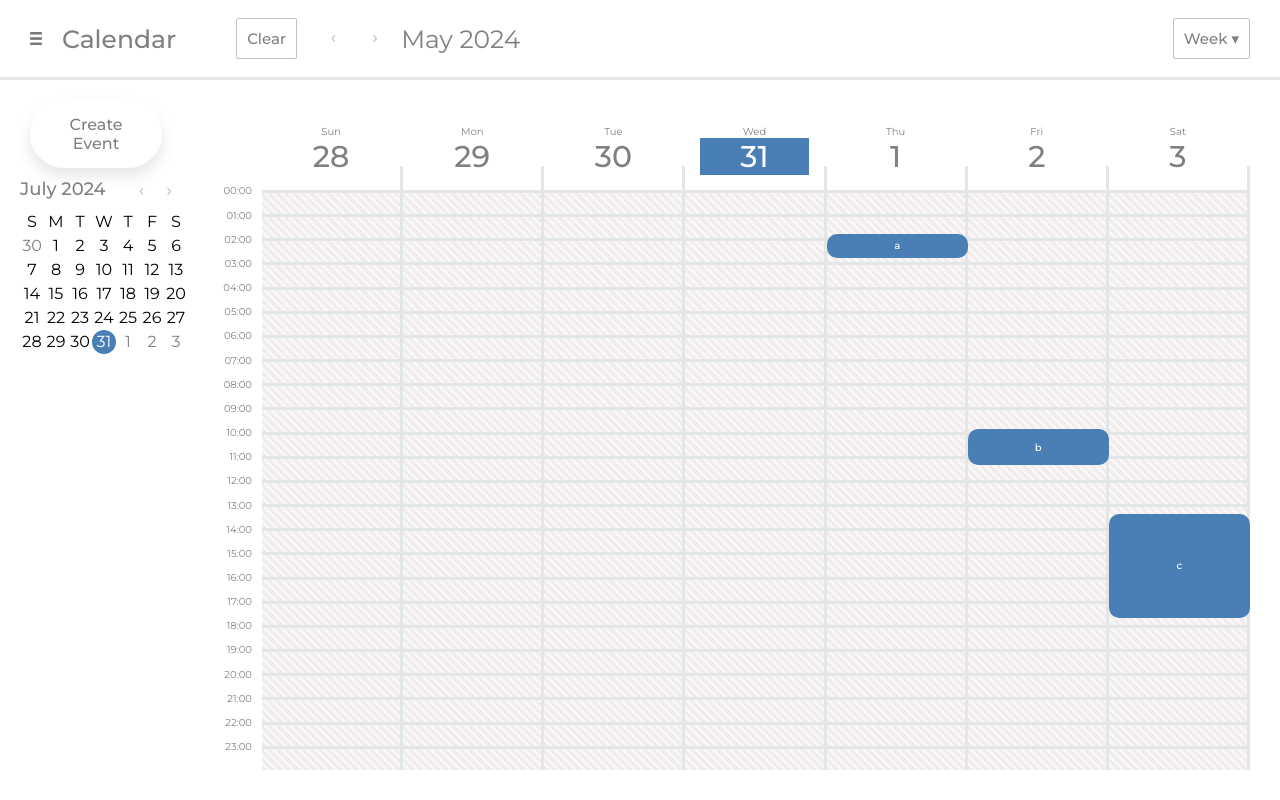
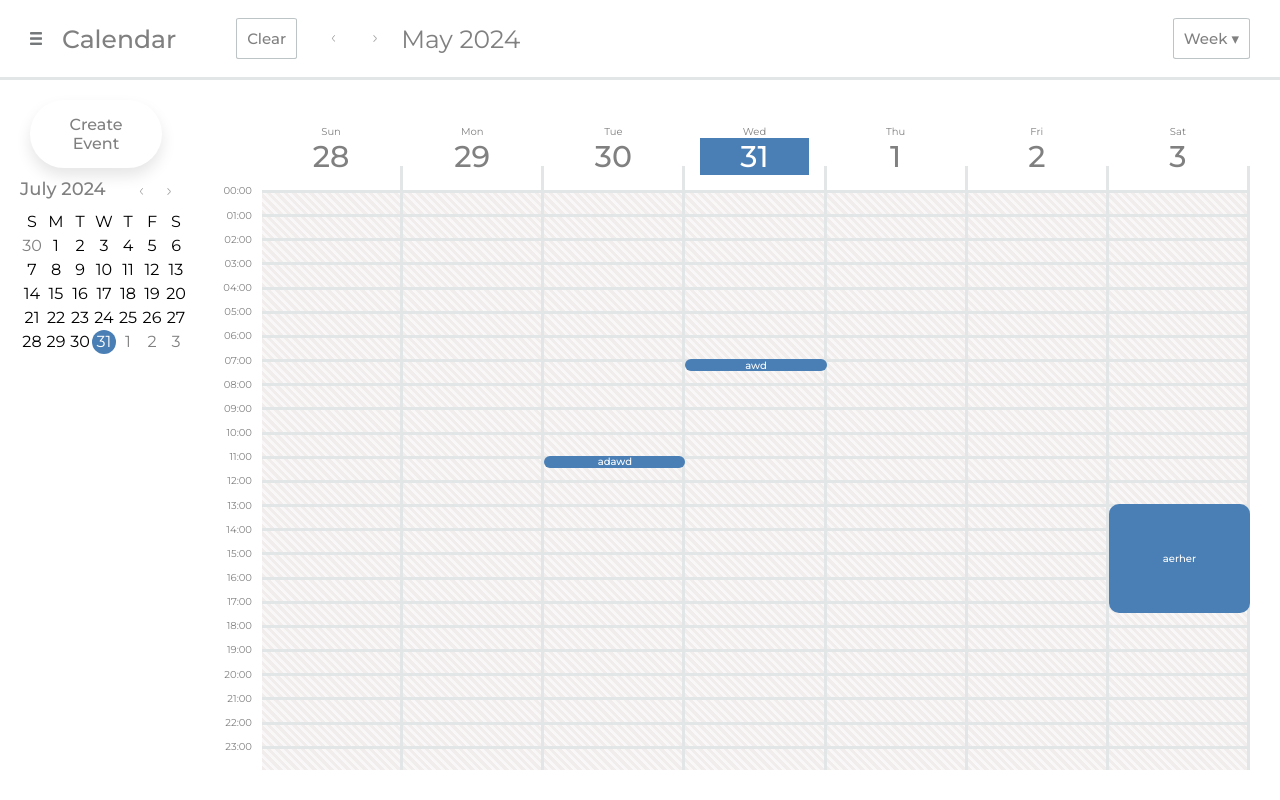
Before and after one commit to UgneMWix/calendar, a React (Vite) app: page / in a window 1280 px wide. Built offline with nearby package versions, Linux system fonts and the light colour scheme; data requests are answered from the project's data file.

Commit message:
Added calendar functionality, bug fixes

```diff
--- a/package.json
+++ b/package.json
@@ -11,6 +11,7 @@
   },
   "dependencies": {
     "classnames": "^2.5.1",
+    "json-server": "^1.0.0-beta.1",
     "react": "^18.3.1",
     "react-dom": "^18.3.1"
   },
--- /dev/null
+++ b/public/db.json
@@ -0,0 +1,37 @@
+{
+  "events": [
+    {
+      "id": "5c79",
+      "title": "awd",
+      "date": "2024-07-31",
+      "eventStart": "2024-07-31T07:00:00.000Z",
+      "eventEnd": "2024-07-31T07:30:00.000Z",
+      "startTime": "07:00",
+      "endTime": "07:30",
+      "description": "",
+      "location": ""
+    },
+    {
+      "id": "9b1b",
+      "title": "adawd",
+      "date": "2024-07-30",
+      "eventStart": "2024-07-30T11:00:00.000Z",
+      "eventEnd": "2024-07-30T11:30:00.000Z",
+      "startTime": "11:00",
+      "endTime": "11:30",
+      "description": "",
+      "location": ""
+    },
+    {
+      "id": "a798",
+      "title": "aerher",
+      "date": "2024-08-03",
+      "eventStart": "2024-08-03T13:00:00.000Z",
+      "eventEnd": "2024-08-03T17:30:00.000Z",
+      "startTime": "13:00",
+      "endTime": "17:30",
+      "description": "",
+      "location": ""
+    }
+  ]
+}
--- a/src/App.tsx
+++ b/src/App.tsx
@@ -2,11 +2,14 @@ import Header from './Header/Header';
 import MainScreen from './MainScreen/MainScreen';
 import './stylesheets/reset.css';
 import './stylesheets/global.css';
-import { useCallback, useState } from 'react';
+import { useCallback, useEffect, useState } from 'react';
 import { Modal } from './Modal/Modal';
+import EventObject from './dbObject';
+
 function App() {
   const [isOpen, setIsOpen] = useState(false);
   const [refDateISO, setRefDateISO] = useState<string | undefined>();
+  const [events, setEvents] = useState<EventObject[]>([]);
 
   const toggleModal = useCallback(() => {
     setIsOpen((currentValue) => !currentValue);
@@ -15,13 +18,40 @@ function App() {
     setIsOpen(true);
     setRefDateISO(dateISO);
   }, []);
+
+  const saveToStorage = useCallback((newObject: EventObject) => {
+    saveEvent(newObject).then(getEvents).then(setEvents);
+  }, []);
+  useEffect(() => {
+    getEvents().then((events) => setEvents(events));
+  }, []);
+
   return (
     <>
       <Header />
-      <MainScreen openModal={openModal} toggleModal={toggleModal} />
-      {isOpen && <Modal toggleModal={toggleModal} eventDate={refDateISO} />}
+      <MainScreen openModal={openModal} toggleModal={toggleModal} events={events} />
+      {isOpen && <Modal toggleModal={toggleModal} eventDate={refDateISO} saveToStorage={saveToStorage} />}
     </>
   );
 }
 
 export default App;
+
+function getEvents() {
+  const eventsFetch = fetch('http://localhost:3000/events', {
+    method: 'GET',
+    headers: {
+      'Content-Type': 'application/json',
+    },
+  });
+  return eventsFetch.then((response) => response.json()) as Promise<EventObject[]>;
+}
+function saveEvent(newEvent: EventObject) {
+  return fetch('http://localhost:3000/events', {
+    method: 'POST',
+    headers: {
+      'Content-Type': 'application/json',
+    },
+    body: JSON.stringify(newEvent),
+  });
+}
--- a/src/Calendar/Calendar.tsx
+++ b/src/Calendar/Calendar.tsx
@@ -4,45 +4,13 @@ import { generateHoursOfTheDay, generateWeek, getFirstDayOfWeek } from '../utils
 import { Header } from './Header/Header';
 import { TimeLine } from './TimeLine/TimeLine';
 import { forwardRef, useEffect, useMemo, useRef, useState } from 'react';
-
+import EventObject from '../dbObject';
 interface SquareData {
   htmlElement: HTMLDivElement;
   date: string;
 }
 
-export function Calendar({ openModal }: { openModal: (dateISO?: string) => void }) {
-  const [events, setEvents] = useState([
-    {
-      title: 'a',
-      date: '2024-08-01',
-      eventStart: '2024-08-01T02:00:00.000Z',
-      eventEnd: '2024-08-01T03:00:00.000Z',
-      startTime: '08:00',
-      endTime: '09:00',
-      description: '',
-      location: '',
-    },
-    {
-      title: 'b',
-      date: '2024-08-02',
-      eventStart: '2024-08-02T10:00:00.000Z',
-      eventEnd: '2024-08-02T11:30:00.000Z',
-      startTime: '08:00',
-      endTime: '09:30',
-      description: '',
-      location: '',
-    },
-    {
-      title: 'c',
-      date: '2024-07-31',
-      eventStart: '2024-08-03T13:30:00.000Z',
-      eventEnd: '2024-08-03T17:45:00.000Z',
-      startTime: '08:20',
-      endTime: '09:30',
-      description: '',
-      location: '',
-    },
-  ]);
+export function Calendar({ openModal, events }: { openModal: (dateISO?: string) => void; events: EventObject[] }) {
   const squareRefs = useRef<SquareData[]>([]);
   const [isLoaded, setIsLoaded] = useState(false);
 
@@ -104,7 +72,7 @@ export function Calendar({ openModal }: { openModal: (dateISO?: string) => void
 
           return (
             <Event
-              key={value.eventStart}
+              key={value.id}
               square={square}
               text={value.title}
               startDateISO={value.eventStart}
--- a/src/MainScreen/MainScreen.tsx
+++ b/src/MainScreen/MainScreen.tsx
@@ -1,11 +1,20 @@
 import Sidebar from '../Sidebar/Sidebar';
 import { Calendar } from '../Calendar/Calendar';
-function MainScreen({ openModal, toggleModal }: { openModal: (dateISO?: string) => void; toggleModal: () => void }) {
+import EventObject from '../dbObject';
+function MainScreen({
+  openModal,
+  toggleModal,
+  events,
+}: {
+  openModal: (dateISO?: string) => void;
+  toggleModal: () => void;
+  events: EventObject[];
+}) {
   return (
     //remove togglemodal
     <main>
       <Sidebar toggleModal={toggleModal} />
-      <Calendar openModal={openModal} />
+      <Calendar openModal={openModal} events={events} />
     </main>
   );
 }
--- a/src/Modal/Modal.tsx
+++ b/src/Modal/Modal.tsx
@@ -1,10 +1,11 @@
 import { Alert } from './Alert/Alert';
 import styles from './Modal.module.css';
 import { useState } from 'react';
-
+import dbObject from '../dbObject';
 interface props {
   toggleModal: () => void;
   eventDate?: string;
+  saveToStorage: (newEvent: dbObject) => void;
 }
 
 export function Modal(props: props) {
@@ -22,6 +23,8 @@ export function Modal(props: props) {
     if (props.eventDate) return `${props.eventDate.substring(0, 10)}`;
     return '';
   });
+  const [descriptionInput, setDescriptionInput] = useState('');
+  const [locationInput, setLocationInput] = useState('');
   function openAlerts() {
     setAlertIsOpen(true);
   }
@@ -39,7 +42,29 @@ export function Modal(props: props) {
     return true;
   }
   function handleClick() {
-    validateTitleInput() && validateTimeInput() ? props.toggleModal() : openAlerts();
+    // validateTitleInput() && validateTimeInput() ? props.toggleModal() : openAlerts();
+    if (!validateTitleInput() || !validateTimeInput()) {
+      openAlerts();
+      return;
+    }
+    const startDate = new Date(dateInput);
+    startDate.setUTCHours(parseInt(startInput.substring(0, 2)), parseInt(startInput.substring(3, 5)), 0, 0);
+    const endDate = new Date(dateInput);
+    endDate.setUTCHours(parseInt(endInput.substring(0, 2)), parseInt(endInput.substring(3, 5)), 0, 0); //sudeti i utils
+    console.log(endDate);
+    // console.log(startDate);
+    const newEvent: dbObject = {
+      title: eventTitle,
+      date: dateInput,
+      eventStart: startDate.toISOString(),
+      eventEnd: endDate.toISOString(),
+      startTime: startInput,
+      endTime: endInput,
+      description: descriptionInput,
+      location: locationInput,
+    };
+    props.saveToStorage(newEvent);
+    props.toggleModal();
   }
   return (
     <div>
@@ -95,11 +120,21 @@ export function Modal(props: props) {
           )}
           <section className={styles['modal-location-flex-box']}>
             <img src="/location.png" alt="Location pin icon" className={styles['modal-icons']} />
-            <input placeholder="Add location" className={styles['modal-location-text']} />
+            <input
+              placeholder="Add location"
+              className={styles['modal-location-text']}
+              value={locationInput}
+              onChange={(e) => setLocationInput(e.target.value)}
+            />
           </section>
           <section className={styles['modal-description-flex-box']}>
             <img src="/left-align.png" alt="left-aligned text icon" className={styles['modal-icons']} />
-            <input className={styles['modal-description-text']} placeholder="Add description" />
+            <input
+              className={styles['modal-description-text']}
+              placeholder="Add description"
+              value={descriptionInput}
+              onChange={(e) => setDescriptionInput(e.target.value)}
+            />
           </section>
         </main>
 
--- /dev/null
+++ b/src/dbObject.tsx
@@ -0,0 +1,13 @@
+interface EventObject {
+  id?: string;
+  title: string;
+  date: string;
+  eventStart: string;
+  eventEnd: string;
+  startTime: string;
+  endTime: string;
+  description: string;
+  location: string;
+}
+
+export default EventObject;
```
Also changed, not shown: 1 other file (tests, documents, lock files or other folders).
